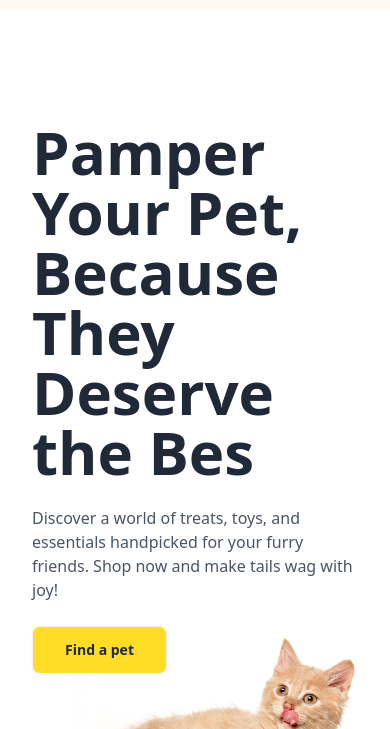
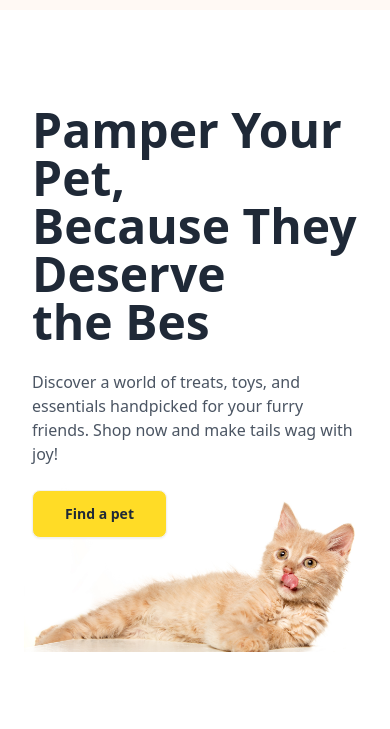
Before and after one commit to rafi0112/Pet-Shop, a plain HTML site: page index.html in a window 390 px wide. Shown: the part 102-831 px from the top of the page. Drawn offline with nearby package versions, Linux system fonts and the light colour scheme.

Commit message:
trending pet card update

```diff
--- a/index.html
+++ b/index.html
@@ -78,10 +78,10 @@
     </header>
 
     <main>
-        <section class="max-w-screen-xl mx-auto mt-4 lg:mb-12">
+        <section class="max-w-screen-xl mx-auto lg:mt-4 lg:mb-12">
             <div class="flex flex-col lg:flex-row  ">
                 <div class="lg:absolute flex flex-col items-start justify-start gap-6 z-10 pt-24 px-8">
-                    <h4 class="text-6xl font-bold">Pamper Your Pet, <br> Because They Deserve <br> the Bes</h4>
+                    <h4 class="text-5xl lg:text-6xl font-bold">Pamper Your Pet, <br> Because They Deserve <br> the Bes</h4>
                     <p class="text-gray-600 lg:w-1/2">Discover a world of treats, toys, and essentials handpicked for  your furry friends. Shop now and make tails wag with joy!</p>
                     <button class="btn bg-btn-primary px-8">Find a pet</button>
                 </div>
@@ -147,7 +147,7 @@
                     </div>
 
                     <div class=" grid grid-cols-2 lg:grid-cols-3 gap-12 ">
-                        <div class="flex gap-4 bg-white border border-2 rounded-lg w-auto lg:w-52 h-20">
+                        <div class="flex gap-4 bg-white border border-2 rounded-lg w-auto lg:w-52 ">
                             <div class="flex justify-center items-center pl-3">
                                 <img src="assets/fish-cartoon.png" alt="" class="h-16 w-16 bg-[#FFF9F4] rounded-md">
                             </div>
```
